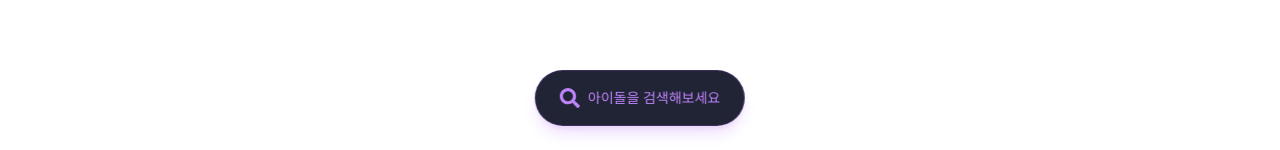
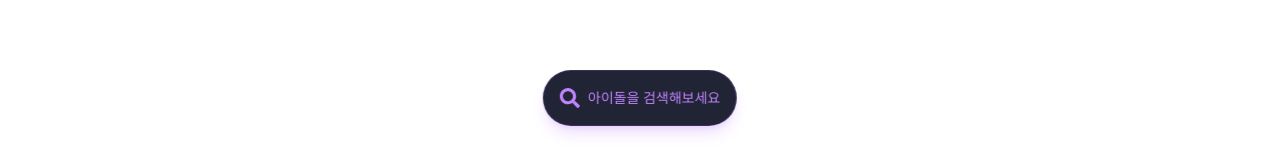
Before and after one commit to nexttomorrow/idol-ranking, a React (Vite) app: page /vote/1 in a window 1280 px wide. Shown: the part 650-800 px from the top of the page. Built offline with nearby package versions, Linux system fonts and the light colour scheme.

Commit message:
img upload_10

```diff
--- a/src/components/FloatingSearch/FloatingButton.jsx
+++ b/src/components/FloatingSearch/FloatingButton.jsx
@@ -7,7 +7,7 @@ function FloatingButton({ onClick, isOpen }) {
       <button
         onClick={onClick}
         className={`flex items-center justify-center gap-2
-                   h-14 ${isOpen ? 'w-14' : 'w-auto px-6'}
+                   h-14 ${isOpen ? 'w-14' : 'w-auto px-4'}
                    bg-[#15192B]/95 backdrop-blur-sm
                    text-purple-400
                    rounded-full
```
